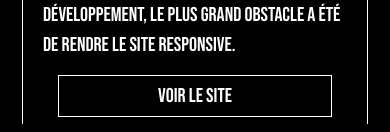
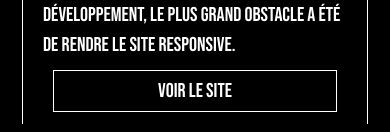
Before and after one commit to 9Zach4/mon-portfolio, a React (Create React App) app: page /projet/1 in a window 390 px wide. Shown: the part 710-842 px from the top of the page. Built offline with nearby package versions, Linux system fonts and the light colour scheme.

Commit message:
margin bouton projet

```diff
--- a/src/pages/project/style.css
+++ b/src/pages/project/style.css
@@ -71,8 +71,10 @@
 
 @media screen and (max-width: 991px) {
     .project-description__button {
-        font-size: 20px;
-        margin: 15px;
+
+
+    margin: 10px;
+
     }
 
 
```
